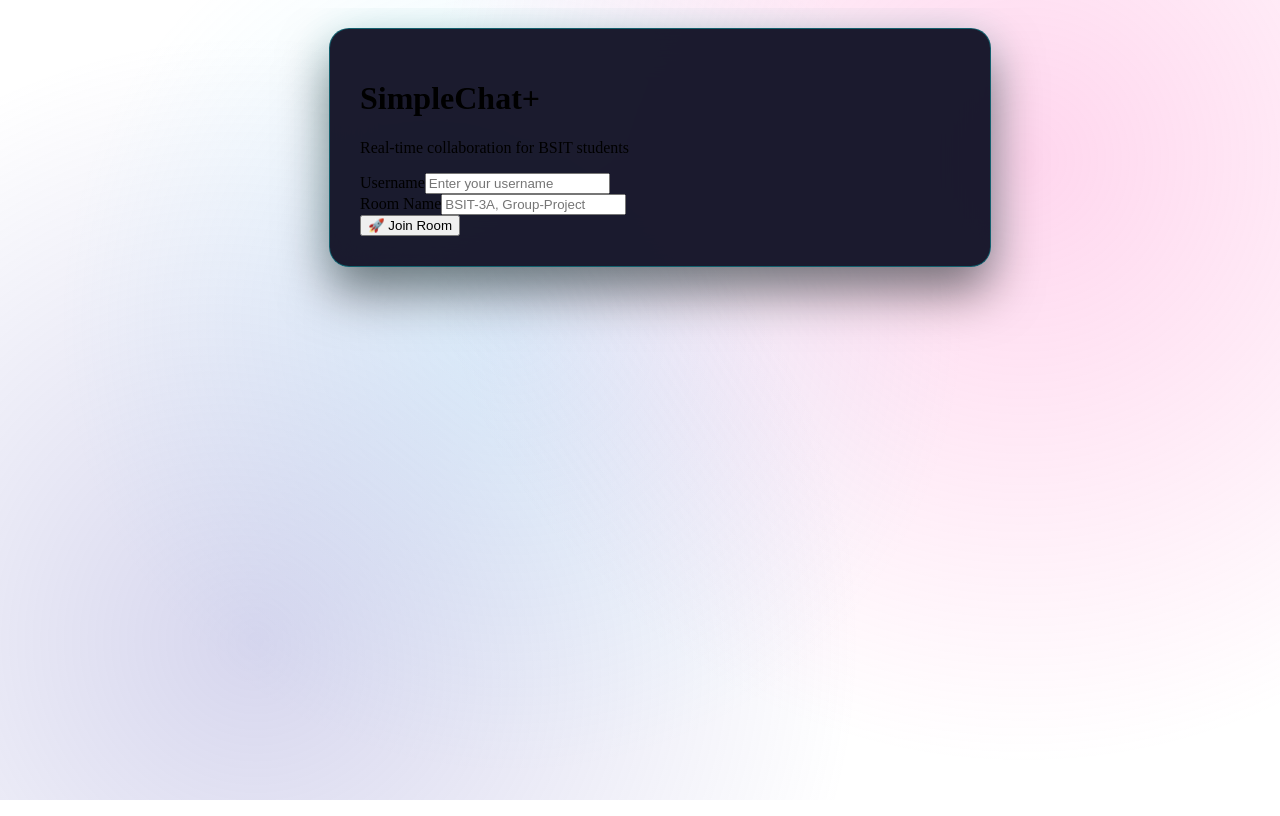
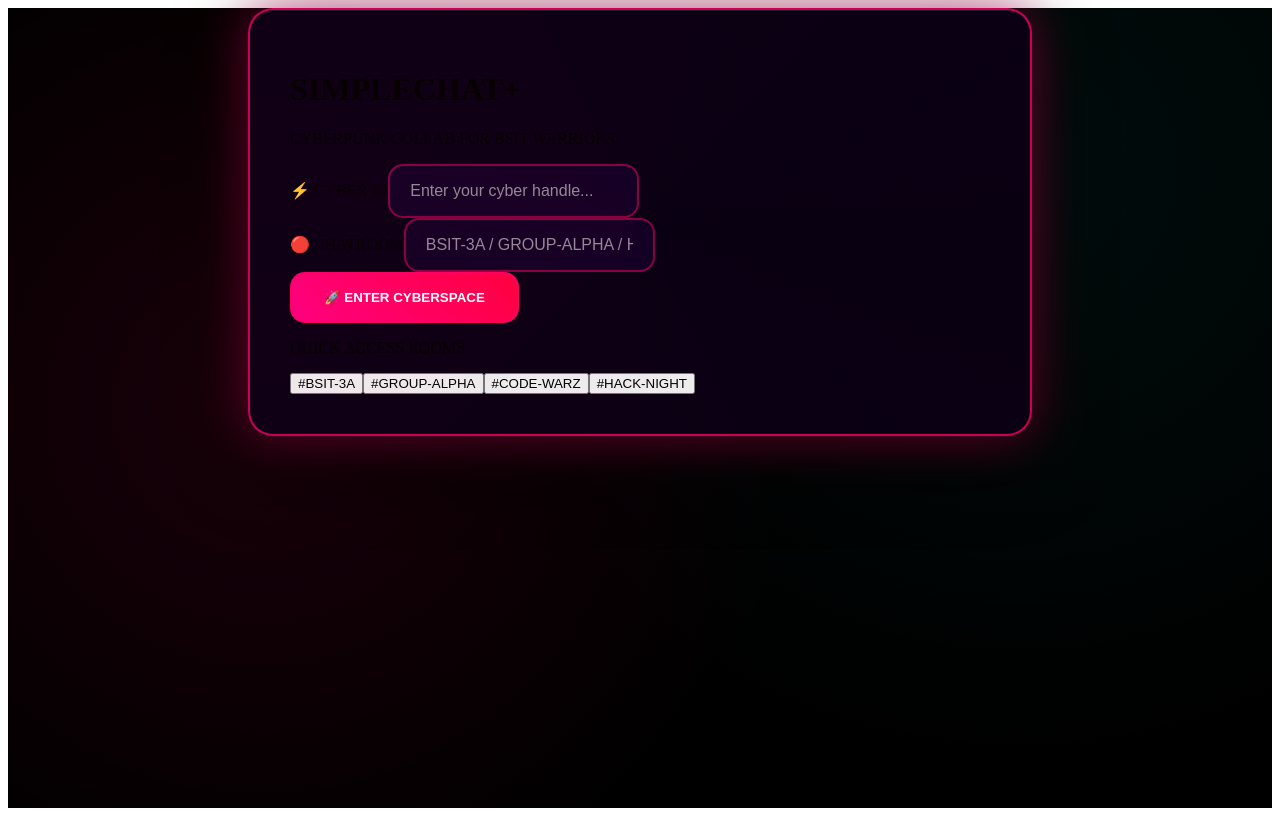
Before and after one commit to 20235052-cmyk/We-Love-BSIT-SimpleChat-IDA-2-, a React (Vite) app in the folder SimpleChat/: page / in a window 1280 px wide. Built offline with nearby package versions, Linux system fonts and the light colour scheme.

Commit message:
Site Improvement #5

```diff
--- a/SimpleChat/src/App.css
+++ b/SimpleChat/src/App.css
@@ -1,40 +1,81 @@
 .app {
   min-height: 100vh;
-  display: flex;
-  flex-direction: column;
+  background: radial-gradient(circle at 20% 50%, rgba(255, 0, 100, 0.1) 0%, transparent 50%),
+              radial-gradient(circle at 80% 20%, rgba(0, 255, 255, 0.05) 0%, transparent 50%),
+              #000000;
+}
+.container {
+  background: rgba(10, 0, 20, 0.95);
+  backdrop-filter: blur(25px);
+  border: 2px solid rgba(255, 0, 100, 0.8);
+  border-radius: 25px;
+  padding: 40px;
+  box-shadow:
+    0 0 50px rgba(255, 0, 100, 0.4),
+    0 25px 75px rgba(0, 0, 0, 0.9),
+    inset 0 1px 0 rgba(255, 255, 255, 0.1);
   position: relative;
   overflow: hidden;
 }
-.app::before {
+.container::before {
   content: '';
-  position: fixed;
-  top: 0;
-  left: 0;
-  width: 100%;
-  height: 100%;
-  background:
-    radial-gradient(circle at 20% 80%, rgba(120, 119, 198, 0.3) 0%, transparent 50%),
-    radial-gradient(circle at 80% 20%, rgba(255, 119, 198, 0.3) 0%, transparent 50%),
-    radial-gradient(circle at 40% 40%, rgba(120, 219, 255, 0.2) 0%, transparent 50%);
+  position: absolute;
+  top: -50%;
+  left: -50%;
+  width: 200%;
+  height: 200%;
+  background: conic-gradient(from 0deg, transparent, rgba(255, 0, 100, 0.03), transparent);
+  animation: rotate 20s linear infinite;
   pointer-events: none;
-  z-index: 0;
 }
-.app-content {
-  flex: 1;
+@keyframes rotate {
+  0% { transform: rotate(0deg); }
+  100% { transform: rotate(360deg); }
+}
+.btn-red {
+  background: linear-gradient(45deg, #ff0080, #ff0040);
+  border: 2px solid rgba(255, 0, 100, 0.9);
+  color: #ffffff;
+  font-weight: 700;
+  padding: 16px 32px;
+  border-radius: 15px;
+  transition: all 0.3s ease;
   position: relative;
-  z-index: 1;
-  padding: 20px;
-  max-width: 1400px;
-  margin: 0 auto;
-  width: 100%;
+  overflow: hidden;
 }
-.container {
-  background: rgba(15, 15, 35, 0.95);
-  backdrop-filter: blur(20px);
-  border: 1px solid rgba(0, 255, 255, 0.3);
-  border-radius: 20px;
-  padding: 30px;
-  box-shadow:
-    0 25px 50px rgba(0, 0, 0, 0.5),
-    0 0 50px rgba(0, 255, 255, 0.1);
+.btn-red:hover {
+  transform: translateY(-3px) scale(1.05);
+  box-shadow: 0 15px 35px rgba(255, 0, 100, 0.6);
+  background: linear-gradient(45deg, #ff0040, #ff0080);
 }
+.btn-cyan {
+  background: linear-gradient(45deg, #00ffff, #00ccff);
+  border: 2px solid rgba(0, 255, 255, 0.9);
+  color: #000000;
+  font-weight: 700;
+  padding: 16px 32px;
+  border-radius: 15px;
+  transition: all 0.3s ease;
+}
+.btn-cyan:hover {
+  transform: translateY(-3px) scale(1.05);
+  box-shadow: 0 15px 35px rgba(0, 255, 255, 0.6);
+}
+input {
+  background: rgba(20, 0, 40, 0.8);
+  border: 2px solid rgba(255, 0, 100, 0.5);
+  color: #e8e8e8;
+  padding: 16px 20px;
+  border-radius: 15px;
+  font-size: 16px;
+  transition: all 0.3s ease;
+}
+input:focus {
+  outline: none;
+  border-color: #ff0080;
+  box-shadow: 0 0 25px rgba(255, 0, 100, 0.5);
+  transform: scale(1.02);
+}
+input::placeholder {
+  color: rgba(232, 232, 232, 0.6);
+}
--- a/SimpleChat/src/SimpleChat.jsx
+++ b/SimpleChat/src/SimpleChat.jsx
@@ -18,49 +18,72 @@ function SimpleChat() {
         setCurrentRoom(room);
         setCurrentView('chat');
         setUsersOnline([username]);
-        setMessages([{ id: 1, user: 'System', message: `Welcome to ${room}! 🚀`, timestamp: new Date(), type: 'system' }]);
+        setMessages([{ id: 1, user: 'SYSTEM', message: `🔥 WELCOME TO ${room.toUpperCase()} 🔥`, timestamp: new Date(), type: 'system' }]);
       }
     };
     return (
-      <div className="container glow" style={{ maxWidth: '600px', margin: '0 auto' }}>
-        <div className="text-center mb-8">
-          <h1 className="text-5xl font-bold bg-gradient-to-r from-cyan-400 via-purple-500 to-pink-500 bg-clip-text text-transparent mb-4">
-            SimpleChat+
+      <div className="container cyber-glow-red pulse-red" style={{ maxWidth: '700px', margin: '0 auto' }}>
+        <div className="text-center mb-12">
+          <h1 className="text-7xl font-black neon-red mb-6 pulse-red drop-shadow-2xl">
+            SIMPLECHAT+
           </h1>
-          <p className="text-xl text-cyan-300 mb-8 opacity-80">
-            Real-time collaboration for BSIT students
+          <p className="text-2xl neon-white mb-8 opacity-90 tracking-wider text-readable">
+            CYBERPUNK COLLAB FOR BSIT WARRIORS
           </p>
         </div>
-        <form onSubmit={handleSubmit} className="space-y-6">
+        <form onSubmit={handleSubmit} className="space-y-8">
           <div>
-            <label className="block text-sm font-semibold text-cyan-300 mb-2">Username</label>
+            <label className="block text-xl font-bold neon-cyan mb-4 cyber-glow-cyan text-readable">
+              ⚡ CYBER ID
+            </label>
             <input
               type="text"
               value={username}
               onChange={(e) => setUsername(e.target.value)}
-              className="w-full p-4 bg-gray-900/50 border border-cyan-500/30 rounded-xl text-white placeholder-gray-400 focus:border-cyan-400 focus:ring-4 focus:ring-cyan-500/20 focus:outline-none glow"
-              placeholder="Enter your username"
+              className="w-full cyber-glow-red text-lg text-readable placeholder-gray-300"
+              placeholder="Enter your cyber handle..."
               required
             />
           </div>
           <div>
-            <label className="block text-sm font-semibold text-cyan-300 mb-2">Room Name</label>
+            <label className="block text-xl font-bold neon-cyan mb-4 cyber-glow-cyan text-readable">
+              🔴 CHATROOM
+            </label>
             <input
               type="text"
               value={room}
               onChange={(e) => setRoom(e.target.value)}
-              className="w-full p-4 bg-gray-900/50 border border-cyan-500/30 rounded-xl text-white placeholder-gray-400 focus:border-cyan-400 focus:ring-4 focus:ring-cyan-500/20 focus:outline-none glow"
-              placeholder="BSIT-3A, Group-Project"
+              className="w-full cyber-glow-red text-lg text-readable placeholder-gray-300"
+              placeholder="BSIT-3A / GROUP-ALPHA / HACKER-ZONE"
               required
             />
           </div>
           <button
             type="submit"
-            className="w-full bg-gradient-to-r from-green-500 to-emerald-600 hover:from-green-400 hover:to-emerald-500 text-white font-bold py-4 px-6 rounded-xl glow-red shadow-2xl transition-all duration-300 hover:scale-105"
+            className="w-full btn-red cyber-glow-red text-xl font-black py-6 uppercase tracking-wider shadow-2xl text-white hover:text-white"
           >
-            🚀 Join Room
+            🚀 ENTER CYBERSPACE
           </button>
         </form>
+        <div className="mt-16 pt-12 border-t-2 border-red-500/50 text-center">
+          <p className="text-xl neon-white mb-6 text-readable opacity-90">QUICK ACCESS ROOMS</p>
+          <div className="grid md:grid-cols-2 lg:grid-cols-4 gap-4">
+            {['BSIT-3A', 'GROUP-ALPHA', 'CODE-WARZ', 'HACK-NIGHT'].map((r) => (
+              <button
+                key={r}
+                type="button"
+                onClick={() => {
+                  setRoom(r);
+                  setUsername(`CYBER${Math.floor(Math.random() * 999)}`);
+                  setTimeout(() => document.querySelector('form')?.requestSubmit(), 100);
+                }}
+                className="p-6 bg-black/70 hover:bg-red-500/30 border-2 border-red-500/70 hover:border-red-500 cyber-glow-red hover:scale-105 transition-all duration-300 font-bold uppercase text-lg text-white hover:text-white"
+              >
+                #{r}
+              </button>
+            ))}
+          </div>
+        </div>
       </div>
     );
   };
@@ -86,107 +109,132 @@ function SimpleChat() {
       setMessages([]);
     };
     const MessageBubble = ({ message }) => (
-      <div className={`flex ${message.type === 'system' ? 'justify-center' : message.user === user.name ? 'justify-end' : 'justify-start'} mb-4`}>
-        <div className={`max-w-xs lg:max-w-md p-4 rounded-2xl ${
+      <div className={`flex ${message.type === 'system' ? 'justify-center' : message.user === user.name ? 'justify-end' : 'justify-start'} mb-6`}>
+        {message.type !== 'system' && message.user !== user.name && (
+          <div className="w-12 h-12 bg-gradient-to-br from-red-500 to-pink-500 rounded-full flex items-center justify-center text-lg font-black neon-cyan cyber-glow-red mr-4 shadow-2xl">
+            {message.user.charAt(0)}
+          </div>
+        )}
+        <div className={`max-w-md p-6 rounded-3xl shadow-2xl text-readable ${
           message.type === 'system'
-            ? 'bg-gradient-to-r from-gray-800 to-gray-900 border border-cyan-500/30 glow'
+            ? 'bg-gradient-to-r from-black/80 to-gray-900/70 border-2 border-red-500/80 cyber-glow-red text-center'
             : message.user === user.name
-            ? 'bg-gradient-to-r from-cyan-500 to-blue-500 text-white glow-red shadow-2xl'
-            : 'bg-gradient-to-r from-purple-600 to-pink-500 text-white glow'
+            ? 'bg-gradient-to-br from-red-500/90 via-pink-500/90 to-red-600/90 cyber-glow-red shadow-red-500/50 text-white'
+            : 'bg-gradient-to-br from-gray-900/90 to-black/90 border-2 border-red-500/60 cyber-glow-red text-white'
         }`}>
           {message.type !== 'system' && (
-            <div className="text-xs opacity-80 mb-1 font-semibold">{message.user}</div>
+            <div className="text-sm font-bold neon-cyan mb-3 uppercase tracking-wider opacity-95 text-readable">
+              {message.user}
+            </div>
           )}
-          <div>{message.message}</div>
-          <div className="text-xs opacity-60 mt-2">
+          <div className="text-lg leading-relaxed text-readable">{message.message}</div>
+          <div className="text-sm neon-white mt-4 font-mono opacity-90 text-readable">
             {message.timestamp.toLocaleTimeString()}
           </div>
         </div>
       </div>
     );
     return (
-      <div className="h-screen flex flex-col">
+      <div className="h-screen flex flex-col overflow-hidden">
         {/* Header */}
-        <div className="bg-gradient-to-r from-gray-900/90 to-black/90 backdrop-blur-xl border-b border-cyan-500/30 p-6 glow sticky top-0">
+        <div className="bg-black/98 backdrop-blur-3xl border-b-2 border-red-500 p-8 cyber-glow-red pulse-red">
           <div className="flex items-center justify-between">
             <div>
-              <h1 className="text-3xl font-black bg-gradient-to-r from-cyan-400 via-purple-400 to-pink-400 bg-clip-text text-transparent">
-                # {currentRoom}
+              <h1 className="text-5xl font-black neon-red drop-shadow-2xl pulse-red text-readable">
+                # {currentRoom.toUpperCase()}
               </h1>
-              <div className="text-cyan-400 mt-1">3 online • Attendance tracked</div>
+              <div className="flex items-center gap-6 mt-2 text-xl neon-white text-readable">
+                <div className="flex items-center gap-2 neon-cyan cyber-glow-cyan">
+                  <div className="w-4 h-4 bg-red-500 rounded-full cyber-glow-red pulse-red"></div>
+                  <span>{usersOnline.length} CYBERNAUTS ONLINE</span>
+                </div>
+              </div>
             </div>
             <button
               onClick={leaveRoom}
-              className="px-6 py-2 bg-gradient-to-r from-red-500 to-red-600 hover:from-red-400 hover:to-red-500 text-white font-bold rounded-xl glow-red hover:scale-105"
+              className="px-8 py-4 bg-black/80 border-2 border-red-500/80 hover:border-red-500 cyber-glow-red neon-white font-black uppercase tracking-wider hover:scale-110 transition-all duration-300 shadow-2xl text-readable"
             >
-              ← Leave
+              EXIT MATRIX
             </button>
           </div>
         </div>
-        <div className="flex-1 flex overflow-hidden p-6">
+        <div className="flex-1 flex overflow-hidden">
           {/* Messages */}
-          <div className="flex-1 flex flex-col">
-            <div className="flex-1 overflow-y-auto space-y-2 pr-4 pb-20" style={{ scrollbarWidth: 'thin' }}>
+          <div className="flex-1 flex flex-col p-8">
+            <div className="flex-1 overflow-y-auto space-y-6 pr-6 pb-24" style={{ scrollbarWidth: 'thin' }}>
               {messages.map((message) => (
                 <MessageBubble key={message.id} message={message} />
               ))}
               <div ref={messagesEndRef} />
             </div>
             {/* Input */}
-            <form onSubmit={sendMessage} className="mt-6 pt-6 border-t border-cyan-500/20">
-              <div className="flex gap-3">
+            <form onSubmit={sendMessage} className="mt-8 pt-8 border-t-2 border-red-500/60">
+              <div className="flex gap-4 items-end">
                 <input
                   type="text"
                   value={newMessage}
                   onChange={(e) => setNewMessage(e.target.value)}
-                  placeholder="Type message... (Ctrl+Enter)"
-                  className="flex-1 bg-gray-900/70 border border-cyan-500/40 rounded-2xl p-4 text-white placeholder-gray-400 focus:border-cyan-400 focus:ring-4 focus:ring-cyan-500/30 glow"
+                  placeholder="TRANSMIT MESSAGE... CTRL+ENTER"
+                  className="flex-1 cyber-glow-red text-lg py-6 px-8 font-mono text-readable placeholder-gray-400"
                   onKeyDown={(e) => e.key === 'Enter' && e.ctrlKey && sendMessage(e)}
                 />
                 <button
                   type="submit"
-                  className="w-14 h-14 bg-gradient-to-r from-green-500 to-emerald-600 hover:from-green-400 hover:to-emerald-500 text-white rounded-2xl glow-red hover:scale-110 flex items-center justify-center"
+                  className="w-20 h-20 btn-red cyber-glow-red shadow-2xl hover:scale-125 font-black text-2xl flex items-center justify-center text-white"
                 >
                   ➤
                 </button>
               </div>
+              <div className="text-lg neon-cyan mt-4 opacity-90 font-mono text-readable">
+                AUTO-ATTENDANCE ACTIVE | PROGRESS TRACKING ONLINE
+              </div>
             </form>
           </div>
           {/* Sidebar */}
-          <div className="w-80 border-l border-cyan-500/20 bg-gray-900/50 p-6">
-            <div className="space-y-4">
+          <div className="w-96 border-l-2 border-red-500/60 bg-black/95 backdrop-blur-3xl p-8 cyber-glow-red overflow-y-auto">
+            <div className="space-y-8">
               <div>
-                <h3 className="text-xl font-bold text-green-400 mb-4">👥 Online</h3>
-                <div className="space-y-2">
+                <h3 className="text-3xl font-black neon-cyan mb-6 cyber-glow-cyan uppercase tracking-wider text-readable">
+                  👥 CYBERNAUTS
+                </h3>
+                <div className="space-y-4">
                   {usersOnline.map(u => (
-                    <div key={u} className="flex items-center gap-3 p-3 bg-gray-800/50 rounded-xl glow border border-green-500/20">
-                      <div className="w-10 h-10 bg-gradient-to-r from-green-500 to-emerald-500 rounded-xl flex items-center justify-center text-white font-bold glow">
+                    <div key={u} className="flex items-center gap-4 p-5 bg-black/70 border-2 border-red-500/50 hover:border-red-500 cyber-glow-red hover:scale-105 transition-all duration-300 rounded-2xl shadow-2xl">
+                      <div className="w-16 h-16 bg-gradient-to-br from-red-500 to-pink-500 rounded-2xl flex items-center justify-center text-2xl font-black neon-cyan cyber-glow-red shadow-2xl">
                         {u.charAt(0)}
                       </div>
-                      <span>{u}</span>
-                      <div className="w-2 h-2 bg-green-400 rounded-full glow ml-auto"></div>
+                      <div className="flex-1">
+                        <div className="font-black text-xl neon-white text-readable">{u}</div>
+                        <div className="text-lg opacity-80 font-mono text-readable">ONLINE</div>
+                      </div>
+                      <div className="w-4 h-4 bg-red-500 rounded-full cyber-glow-red pulse-red"></div>
                     </div>
                   ))}
                 </div>
               </div>
-
               <div>
-                <h3 className="text-xl font-bold text-purple-400 mb-4">📊 Progress</h3>
-                <div className="space-y-2">
-                  <div className="p-3 bg-gray-800/50 rounded-xl border border-purple-500/20">
-                    <div className="font-semibold mb-1">Frontend UI</div>
-                    <div className="w-full bg-gray-700 rounded-full h-2">
-                      <div className="bg-gradient-to-r from-purple-500 to-pink-500 h-2 rounded-full glow" style={{width: '75%'}}></div>
+                <h3 className="text-3xl font-black neon-red mb-6 cyber-glow-red uppercase tracking-wider text-readable">
+                  📊 MISSION STATUS
+                </h3>
+                <div className="space-y-4">
+                  {[
+                    {name: 'FRONTEND MATRIX', perc: 85, color: 'from-red-500 to-pink-500'},
+                    {name: 'BACKEND CORE', perc: 60, color: 'from-cyan-500 to-blue-500'},
+                    {name: 'DATABASE VAULT', perc: 35, color: 'from-purple-500 to-violet-500'}
+                  ].map((task, i) => (
+                    <div key={i} className="p-6 bg-black/80 border-2 border-red-500/50 rounded-2xl cyber-glow-red hover:scale-105 transition-all">
+                      <div className="flex justify-between items-center mb-3">
+                        <span className="font-black text-xl neon-white text-readable">{task.name}</span>
+                        <span className="font-black text-2xl neon-red text-readable">{task.perc}%</span>
+                      </div>
+                      <div className="bg-black/60 rounded-full h-5 border border-red-500/50 overflow-hidden">
+                        <div
+                          className={`h-5 rounded-full cyber-glow-red transition-all duration-1000 ${task.color}`}
+                          style={{width: `${task.perc}%`}}
+                        />
+                      </div>
                     </div>
-                    <div className="text-right text-xs text-purple-400 mt-1">75%</div>
-                  </div>
-                  <div className="p-3 bg-gray-800/50 rounded-xl border border-purple-500/20">
-                    <div className="font-semibold mb-1">Backend API</div>
-                    <div className="w-full bg-gray-700 rounded-full h-2">
-                      <div className="bg-gradient-to-r from-purple-500 to-pink-500 h-2 rounded-full glow" style={{width: '40%'}}></div>
-                    </div>
-                    <div className="text-right text-xs text-purple-400 mt-1">40%</div>
-                  </div>
+                  ))}
                 </div>
               </div>
             </div>
@@ -200,7 +248,7 @@ function SimpleChat() {
   }, [messages]);
   return (
     <div className="app">
-      <div className="app-content">
+      <div className="app-content p-8">
         {currentView === 'home' ? <HomePage /> : <ChatRoom />}
       </div>
     </div>
--- a/SimpleChat/src/index.css
+++ b/SimpleChat/src/index.css
@@ -1,4 +1,4 @@
-@import url('https://fonts.googleapis.com/css2?family=Orbitron:wght@400;700;900&family=Rajdhani:wght@300;400;500;600;700&display=swap');
+@import url('https://fonts.googleapis.com/css2?family=Orbitron:wght@400;700;900&family=Rajdhani:wght@300;400;500;600;700;800&display=swap');
 * {
   margin: 0;
   padding: 0;
@@ -6,8 +6,8 @@
 }
 body {
   font-family: 'Rajdhani', sans-serif;
-  background: linear-gradient(135deg, #0a0a0a 0%, #1a0033 50%, #0f0f23 100%);
-  color: #e0e0e0;
+  background: #000000;
+  color: #e8e8e8;
   min-height: 100vh;
   overflow-x: hidden;
 }
@@ -15,37 +15,69 @@ body {
   min-height: 100vh;
   position: relative;
 }
-.glow {
+.cyber-glow-red {
   box-shadow:
-    0 0 20px rgba(0, 255, 255, 0.3),
-    0 0 40px rgba(0, 255, 255, 0.2),
+    0 0 20px rgba(255, 0, 100, 0.6),
+    0 0 40px rgba(255, 0, 100, 0.4),
+    0 0 80px rgba(255, 0, 100, 0.2),
+    inset 0 0 20px rgba(255, 0, 100, 0.1);
+  border: 2px solid rgba(255, 0, 100, 0.8);
+}
+
+.cyber-glow-cyan {
+  box-shadow:
+    0 0 15px rgba(0, 255, 255, 0.5),
+    0 0 30px rgba(0, 255, 255, 0.3),
     inset 0 0 10px rgba(0, 255, 255, 0.1);
+  border: 1px solid rgba(0, 255, 255, 0.6);
 }
-.glow-red {
-  box-shadow:
-    0 0 20px rgba(255, 50, 50, 0.4),
-    0 0 40px rgba(255, 50, 50, 0.2),
-    inset 0 0 10px rgba(255, 50, 50, 0.1);
+.neon-red {
+  background: linear-gradient(45deg, #ff0080, #ff0040, #ff0080);
+  -webkit-background-clip: text;
+  -webkit-text-fill-color: transparent;
+  background-clip: text;
+  filter: drop-shadow(0 0 10px rgba(255, 0, 100, 0.8));
+  font-weight: 800;
 }
-.neon-border {
-  border: 2px solid transparent;
-  background: linear-gradient(45deg, #00ffff, #ff00ff, #00ff00, #00ffff) border-box;
+.neon-cyan {
+  background: linear-gradient(45deg, #00ffff, #00ccff, #00ffff);
   -webkit-background-clip: text;
+  -webkit-text-fill-color: transparent;
   background-clip: text;
-  -webkit-text-fill-color: transparent;
-  animation: neonShift 3s ease-in-out infinite alternate;
+  filter: drop-shadow(0 0 8px rgba(0, 255, 255, 0.6));
 }
-@keyframes neonShift {
-  0% { filter: hue-rotate(0deg); }
-  100% { filter: hue-rotate(360deg); }
+@keyframes cyberPulse {
+  0%, 100% { box-shadow: 0 0 20px rgba(255, 0, 100, 0.6), 0 0 40px rgba(255, 0, 100, 0.4); }
+  50% { box-shadow: 0 0 30px rgba(255, 0, 100, 0.9), 0 0 60px rgba(255, 0, 100, 0.6); }
+}
+.pulse-red {
+  animation: cyberPulse 2s infinite;
+}
+.red-border {
+  border: 2px solid rgba(255, 0, 100, 0.9);
+  background: rgba(255, 0, 100, 0.1);
 }
 ::-webkit-scrollbar {
-  width: 8px;
+  width: 10px;
 }
 ::-webkit-scrollbar-track {
-  background: rgba(10, 10, 10, 0.8);
+  background: #1a0000;
+  border-radius: 10px;
 }
 ::-webkit-scrollbar-thumb {
-  background: linear-gradient(45deg, #00ffff, #ff00ff);
-  border-radius: 4px;
+  background: linear-gradient(45deg, #ff0080, #ff0040);
+  border-radius: 10px;
+  box-shadow: 0 0 10px rgba(255, 0, 100, 0.5);
 }
+.neon-white {
+  color: #ffffff !important;
+  text-shadow:
+    0 0 10px rgba(255, 255, 255, 0.8),
+    0 0 20px rgba(255, 255, 255, 0.4),
+    0 1px 0 #000;
+  font-weight: 800;
+}
+.text-readable {
+  color: #f0f0f0;
+  text-shadow: 0 1px 2px rgba(0, 0, 0, 0.8);
+}
```
